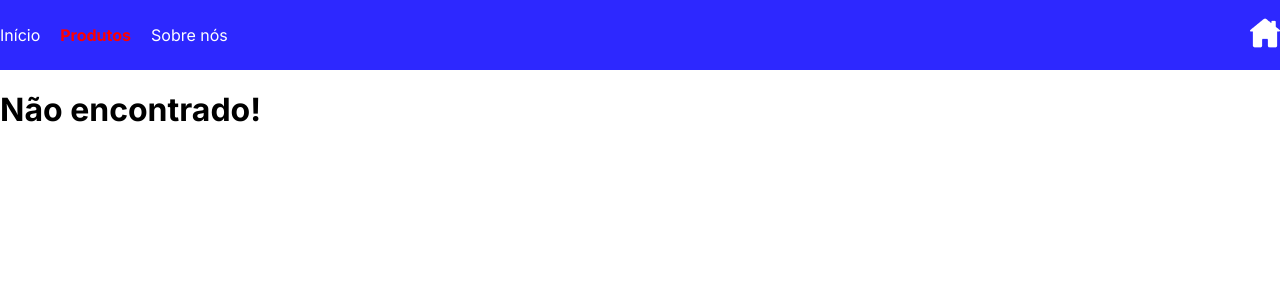
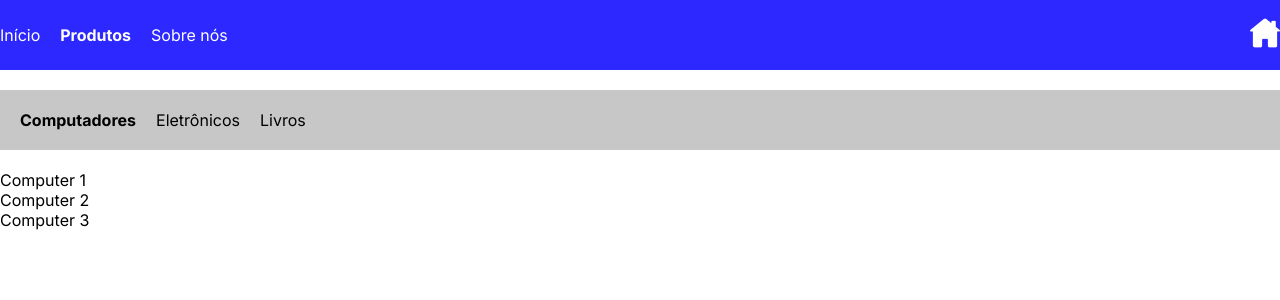
Before and after one commit to Caelest1s/challenge-rotas-react, a React (Vite) app: page /products/computers in a window 1280 px wide. Shown: the top 300 px of the page. Built offline with nearby package versions, Linux system fonts and the light colour scheme.

Commit message:
Navigate links active menu products

```diff
--- a/src/App.tsx
+++ b/src/App.tsx
@@ -19,9 +19,10 @@ function App() {
             <Route path="initial" element={<Welcome />} />
 
             <Route path="products" element={<Products />} >
-              <Route index element={<Computer />} />
-              <Route index element={<Eletronic />} />
-              <Route index element={<Book />} />
+              <Route index element={<Navigate to="computers" />} />
+              <Route path="computers" element={<Computer />} />
+              <Route path="eletronics" element={<Eletronic />} />
+              <Route path="books" element={<Book />} />
             </Route>
             <Route path="about-us" element={<AboutUs />} />
 
--- a/src/components/ListItens/index.tsx
+++ b/src/components/ListItens/index.tsx
@@ -1,11 +1,21 @@
+import { NavLink } from 'react-router-dom';
 import './style.css';
 
 export default function ListItens() {
     return (
         <div className="rr-product">
-            <h4>Computadores</h4>
-            <h4>Eletrônicos</h4>
-            <h4>Livros</h4>
+            <NavLink to="computers"
+                className={({ isActive }) => isActive ? "menu-active" : "menu-desactive"}>
+                <h4>Computadores</h4>
+            </NavLink>
+            <NavLink to="eletronics"
+                className={({ isActive }) => isActive ? "menu-active" : "menu-desactive"}>
+                <h4>Eletrônicos</h4>
+            </NavLink>
+            <NavLink to="books"
+                className={({ isActive }) => isActive ? "menu-active" : "menu-desactive"}>
+                <h4>Livros</h4>
+            </NavLink>
         </div>
     );
 }
--- a/src/index.css
+++ b/src/index.css
@@ -35,10 +35,9 @@ a {
 }
 
 .menu-active h4 {
-  color: red;
   font-weight: 700;
 }
 
 .menu-desactive h4 {
-  color: var(--rr-color-font-primary);
+  font-weight: 400;
 }
```
